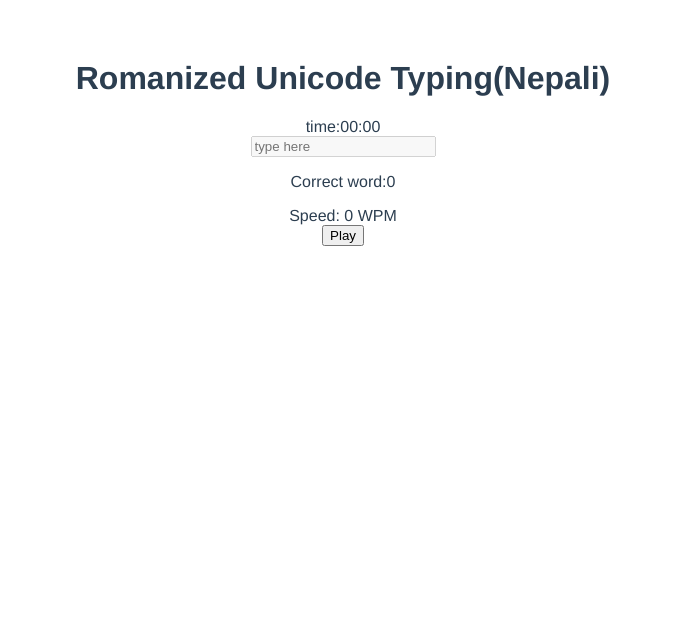
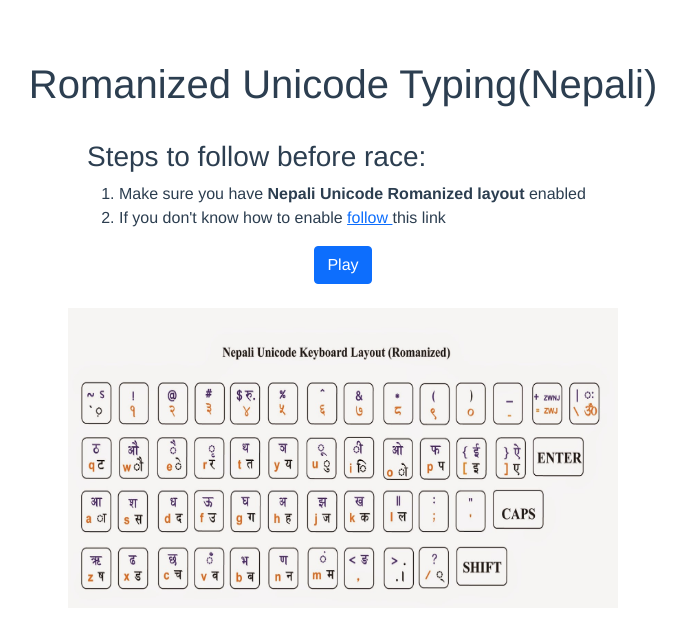
Before and after one commit to sachinbro/Romanized-Unicode-Typing-Nepali-, a Vue app: page / in a window 1280 px wide. Shown: the top 644 px of the page, without its empty margins (297-983 px from the left). Built offline with nearby package versions, Linux system fonts and the light colour scheme.

Commit message:
basic styling

```diff
--- a/package.json
+++ b/package.json
@@ -7,6 +7,7 @@
     "build": "vue-cli-service build"
   },
   "dependencies": {
+    "bootstrap": "^5.1.3",
     "core-js": "^3.6.5",
     "vue": "^3.0.0"
   },
--- a/src/App.vue
+++ b/src/App.vue
@@ -1,29 +1,38 @@
-<template>
+<template >
   <h1> Romanized Unicode Typing(Nepali)</h1>
-  <TheTime :isPlaying= "isPlaying" :gameFinished= "gameFinished" @current-time= "updateTime" @timeup= "gameOver" :isNewGame= "isNewGame" ref= "time"/>
+  <TheTime :isPlaying= "isPlaying" :gameFinished= "gameFinished" :isNewGame= "isNewGame" :showInput= "showInput"
+   @current-time= "updateTime" @timeup= "gameOver" ref= "time"/>
   <Main @paragraph= "paragraphSelect" ref= "main"/>
-  <TypingField  :isPlaying= "isPlaying"
+  <TypingField  :isPlaying= "isPlaying" :showInput= "showInput"
   :autoFocus= "autoFocus" :currentTime= "currentTime" @game-over= "gameOver"
   :isNewGame= "isNewGame" @keypressed= "keypressed" ref="typingfield"/>
-  <button @click= "loadNewGame" :disabled= "false"> Play</button>
+  <Steps :showInput= "showInput"/>
+  <button @click= "loadNewGame" :disabled= "false" class= "btn btn-primary play-button"> Play</button>
   <!-- <button @click= "loadNewGame" :disabled= "!newButton"> New Game</button> -->
+  <br>
+  <Tips :showInput="showInput"/>
 </template>
 
 <script>
 import Main from './components/main/Main.vue'
 import TypingField from './components/main/TypingField.vue'
 import TheTime from './components/main/TheTime.vue'
+import Steps from './components/main/Steps.vue'
+import Tips from './components/main/HelpFullTips.vue'
 export default {
   name: 'App',
   components: {
     Main,
     TypingField,
-    TheTime
+    TheTime,
+    Steps,
+    Tips
 },
   data(){
     return{
       isPlaying:false,
       isNewGame: false,
+      showInput: false,
       showPlayButton: false,
       currentTime: 0,
       gameFinished: false,
@@ -40,6 +49,7 @@ export default {
      this.isPlaying = true
      this.autoFocus = true
      this.newButton = true
+     this.showInput = false
 
 
    },
@@ -65,6 +75,7 @@ export default {
      this.isPlaying = true
      this.autoFocus = true
      this.newButton = true
+     this.showInput = true
 
      this.$refs.typingfield.resetInput()
      this.$refs.time.resetTimer()
@@ -85,5 +96,10 @@ export default {
   text-align: center;
   color: #2c3e50;
   margin-top: 60px;
+
 }
+.play-button{
+
+}
+
 </style>
--- /dev/null
+++ b/src/components/main/HelpFullTips.vue
@@ -0,0 +1,29 @@
+<template>
+<div class= " tips">
+  <img src="../../../src/assets/layout.jpg" alt="This is layout" width="550" height="300" class= "mt-4 d-none-sm " v-if= "!showInput" >
+        <!-- <span class= "col-7" v-if= "!showInput">
+        <ul>
+            <li> क्ष = क +  ् + ष</li>
+            <li> त्र = त +  ् + र</li>
+            <li> ज्ञ = ज +  ् + ञ</li>
+            <li> त्त = त +  ् + त</li>
+            <li> द्ध = द +  ् + ध</li>
+            <li> श्र = श +  ् + र</li>
+            <li> द्य = द +  ् + य</li>
+            <li> दृ = द + shift+R </li>
+
+        </ul>
+        </span> -->
+</div>
+</template>
+
+<script>
+export default {
+    props:['showInput']
+
+}
+</script>
+
+<style scoped>
+
+</style>
--- a/src/components/main/Main.vue
+++ b/src/components/main/Main.vue
@@ -1,6 +1,6 @@
 <template>
 
-    <span  ref= "span">
+    <span class= "d-flex" ref= "span">
     </span>
 
 
@@ -39,18 +39,18 @@ export default {
                 {
                     author: 'भैरव अर्याल',
                     article: 'जय भुडि' ,
-                    text: 'दोस्रो छ-घ्याम्पे भुडी । जो हाँडीघोप्टे भुँडीभन्दा अलि सानो भए पनि स्वभावमा भने प्रायः उस्तैउस्तै हुन्छ । तेस्रो हो-टाकनटुकन भुँडी । जसलाई नैवेद्य जुटाउन सत्रतिर दाह्रा ङिच्च्याई टाकनटुकन नगरी हुँदैन . ',
+                    text: 'दोस्रो छ-घ्याम्पे भुडी । जो हाँडीघोप्टे भुँडीभन्दा अलि सानो भए पनि स्वभावमा भने प्रायः उस्तैउस्तै हुन्छ । तेस्रो हो-टाकनटुकन भुँडी । जसलाई नैवेद्य जुटाउन सत्रतिर दाह्रा ङिच्च्याई टाकनटुकन नगरी हुँदैन । ',
                     difficulty: 'medium'},
                 {
                     author: 'भैरव अर्याल',
                     article: 'जय भुडि' ,
-                    text: 'हेरिल्याएको खण्डमा कृष्ण हुन् कि क्राइष्ट हुन्, बुद्ध हुन् कि कन्फ्युसियस हुन् सबै देवात्माहरु भुँडीबाट मर्त्यलोकमा अवरोहण गरेका हुन् । महर्षि हुन् कि मार्क्स हुन्, सन्त हुन् कि सार्त्र हुन्, सबै दार्शनिकहरु भुँडीमै निर्मित भएर देखा परेका हुन् ',
+                    text: 'हेरिल्याएको खण्डमा कृष्ण हुन् कि क्राइष्ट हुन्, बुद्ध हुन् कि कन्फ्युसियस हुन् सबै देवात्माहरु भुँडीबाट मर्त्यलोकमा अवरोहण गरेका हुन् । महर्षि हुन् कि मार्क्स हुन्, सन्त हुन् कि सार्त्र हुन्, सबै दार्शनिकहरु भुँडीमै निर्मित भएर देखा परेका हुन् । ',
                     difficulty: 'hard',
                 },
                 {
                     author: 'भैरव अर्याल',
                     article: 'जय भुडि' ,
-                    text: "'तँ' को आदरार्थी 'तपाईँ' भएजस्तै 'म' को आदरार्थी 'मपाई' हुन्छ । त्यसैले सभ्य भाषामा 'तँ' को ठाउँ 'मपाई' ले नलिनु किन ?",
+                    text: "'तँ' को आदरार्थी 'तपाईँ' भएजस्तै 'म' को आदरार्थी 'मपाई' हुन्छ । त्यसैले सभ्य भाषामा 'तँ' को ठाउँ 'मपाई' ले नलिनु किन ? ",
                     difficulty: 'easy'
                 }
 
@@ -87,6 +87,6 @@ export default {
 }
 </script>
 
-<style>
+<style >
 
 </style>
--- /dev/null
+++ b/src/components/main/Steps.vue
@@ -0,0 +1,27 @@
+<template>
+<div v-if= "!showInput">
+  <h3>
+    Steps to follow before race:
+  </h3>
+  <ol>
+  <li> Make sure you have  <b>Nepali Unicode Romanized layout </b>enabled </li>
+  <li> If you don't know how to enable <a href="" target= "_blank">follow </a> this link </li>
+  </ol>
+  </div>
+</template>
+
+<script>
+export default {
+    props:['showInput']
+
+}
+</script>
+
+<style>
+h3, li {
+    text-align: left;
+     margin-left: 30vw;
+    margin-right: 30vw;
+}
+
+</style>
--- a/src/components/main/TheTime.vue
+++ b/src/components/main/TheTime.vue
@@ -1,16 +1,16 @@
 <template>
-    <span>time:{{cuteTime}}</span>
+    <span v-if= "showInput">Time:{{cuteTime}}</span>
     <br>
 </template>
 
 <script>
     export default {
-        props:['isPlaying', 'gameFinished', 'isNewGame'],
+        props:['isPlaying', 'gameFinished', 'isNewGame', 'showInput'],
         emits:['current-time','timeup'],
         data(){
             return{
                 showTimer: false,
-                time : 0,
+                time : '00:00',
                 cuteTime: '00:00',
             }
          },
--- a/src/components/main/TypingField.vue
+++ b/src/components/main/TypingField.vue
@@ -1,20 +1,28 @@
 <template>
-
-  <div ref= "span">
+<div v-show= "showInput">
+  <!-- <p> Correct word:{{score}}</p> -->
+  <span> Speed: {{speed }} WPM</span>
+  <br>
+<div class= "box mt border input-field" v-show= "showInput">
+    <div>
+        <div ref= "progress" class= "">
+        </div>
+    </div>
+  <div ref= "span" class= "mt-2 mb-2 pl-1">
          <span v-for= "words in splitParagraph" >
         {{words}}
-  </span>
+         </span>
   </div>
+  <input type="text" placeholder= "type here" @keypress= "romanTyping"  ref= "input"
+  class= "mb-4 mt-4 input"   :disabled= "!isPlaying">
+</div>
 
-  <input type="text" placeholder= "type here" @keypress= "romanTyping"  ref= "input"   :disabled= "!isPlaying">
-  <p> Correct word:{{score}}</p>
-  <span> Speed: {{speed }} WPM</span>
-  <br>
+</div>
 </template>
 
 <script>
 export default {
-    props: ['isPlaying', 'autoFocus','currentTime', 'isNewGame'],
+    props: ['isPlaying', 'autoFocus','currentTime', 'isNewGame','showInput'],
     emits:['game-over','keypressed'],
     data(){
         return{
@@ -45,7 +53,7 @@ export default {
 
             do{
             const character = inputValue[index]
-            console.log(character)
+
                 if(character == null){
                     allWords[this.aarkoIndex].classList.remove('correct')
                     allWords[this.aarkoIndex].classList.remove('incorrect')
@@ -65,6 +73,8 @@ export default {
         }
         else if(event.data === " "){
             this.aarkoIndex++
+            this.$refs.input.value = null
+
         }
         else if( event.inputType === "deleteContentBackward")  {
             if(event.originalTarget.value + 1 === ""){
@@ -148,12 +158,15 @@ export default {
     watch: {
         index(maxValue){
             this.speed = Math.round((this.score / this.currentTime)*60)
+
+
             if(maxValue === this.splitParagraph.length){
                 console.log(" सक्कियो")
                 this.$refs.input.blur()
                 this.$emit('game-over', true)
 
             }
+
         },
         autoFocus(){
             setTimeout(() =>this.$refs.input.focus() , 10)
@@ -172,9 +185,18 @@ export default {
 </script>
 
 <style scoped>
-
+.input-field{
+    padding: 1px;
+    background-color:#f6fbff;
+    margin-left: 30vw;
+    margin-right: 30vw;
+    position: relative;
+}
+.input{
+    width: 90%;
+}
 .correct{
-    color: blue;
+    color:#99cc00;
 }
 .incorrect{
     background-color: rgb(224, 158, 158);
--- a/src/main.js
+++ b/src/main.js
@@ -1,4 +1,7 @@
 import { createApp } from 'vue'
 import App from './App.vue'
+import "bootstrap/dist/css/bootstrap.min.css"
+import "bootstrap"
+
 
 createApp(App).mount('#app')
```
Also changed, not shown: src/assets/layout.jpg (added), 14 other files (tests, documents, lock files or other folders).
